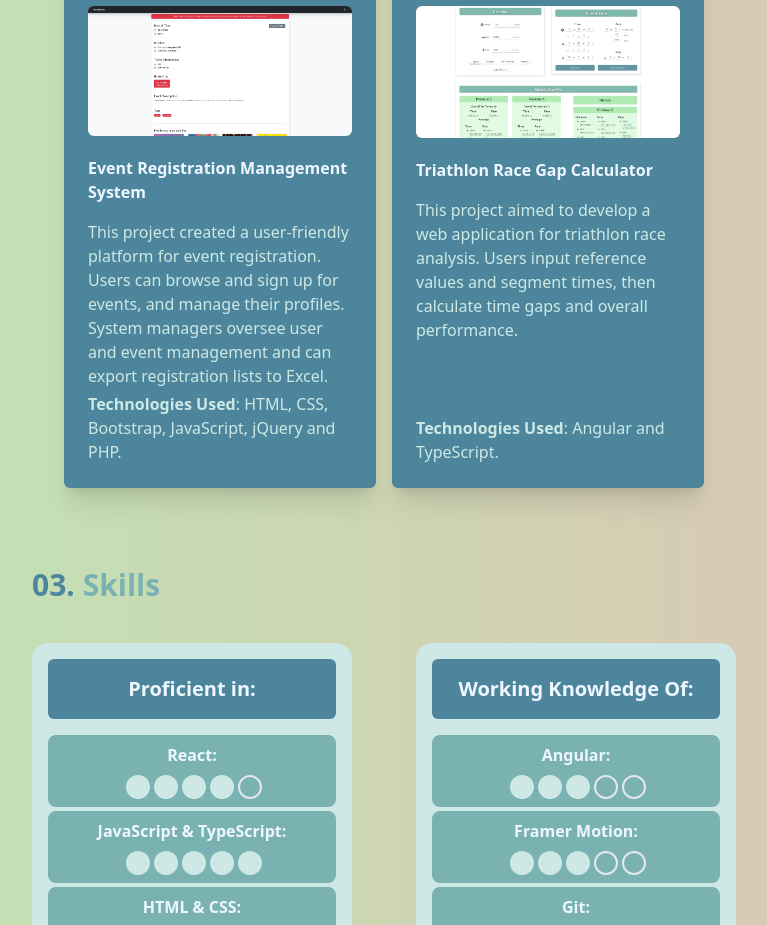
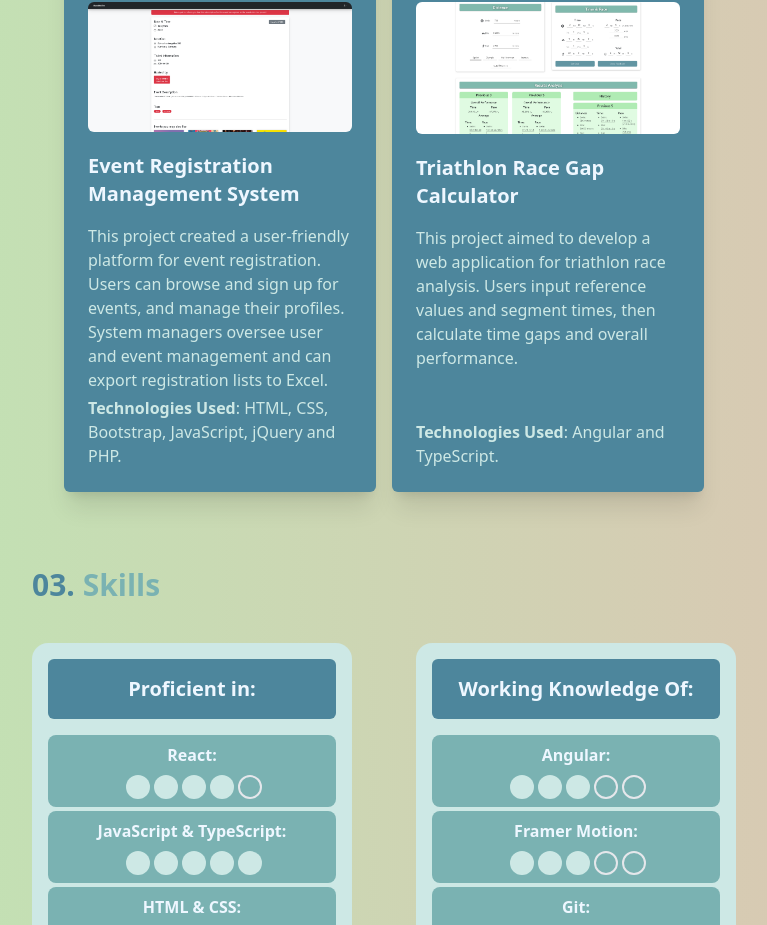
Before and after one commit to AdegasDa/my-portfolio, a React (Vite) app: page / in a window 1280 px wide. Shown: the part 1833-2758 px from the top of the page, without its empty margins (256-1023 px from the left). Built offline with nearby package versions, Linux system fonts and the light colour scheme.

Commit message:
title edited

```diff
--- a/index.html
+++ b/index.html
@@ -2,7 +2,7 @@
 <html lang="en">
   <head>
     <meta charset="UTF-8" />
-    <link rel="icon" type="image/svg+xml" href="/vite.svg" />
+    <link rel="icon" type="image/png" href="/src/assets/images/logo.png" />
     <meta name="viewport" content="width=device-width, initial-scale=1.0" />
     <title>Daniel Adegas</title>
   </head>
--- a/src/components/ProjectCard.tsx
+++ b/src/components/ProjectCard.tsx
@@ -52,7 +52,7 @@ const ProjectCard: React.FC<ProjectCardInterface> = ({ title, detail, technologi
                 </motion.div>
             </div>
             <div className='flex-grow'>
-                <h5 className='text-custom-light font-bold mb-4'>{title}</h5>
+                <h5 className='text-custom-light text-xl font-bold mb-4'>{title}</h5>
                 <p className='text-custom-primary'>
                     {detail}
                 </p>
```
Also changed, not shown: src/assets/images/logo.png (added).
